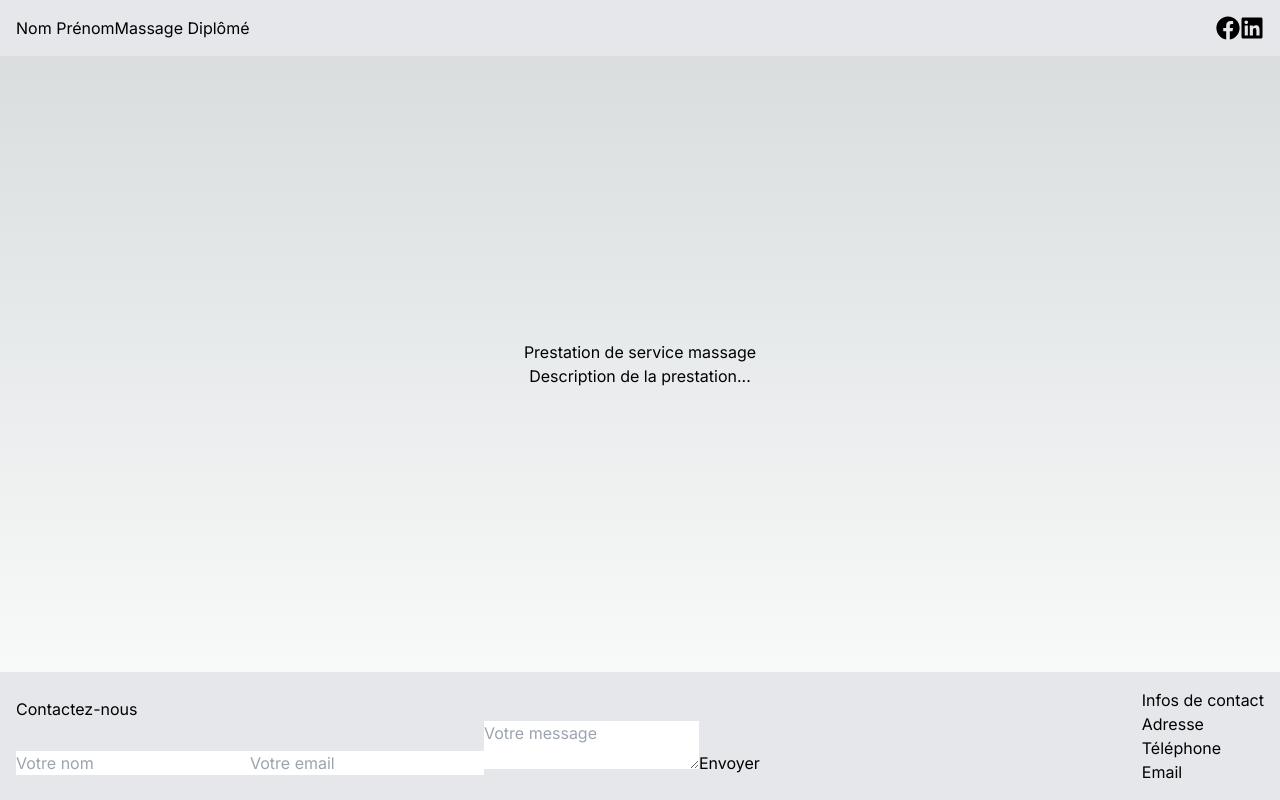
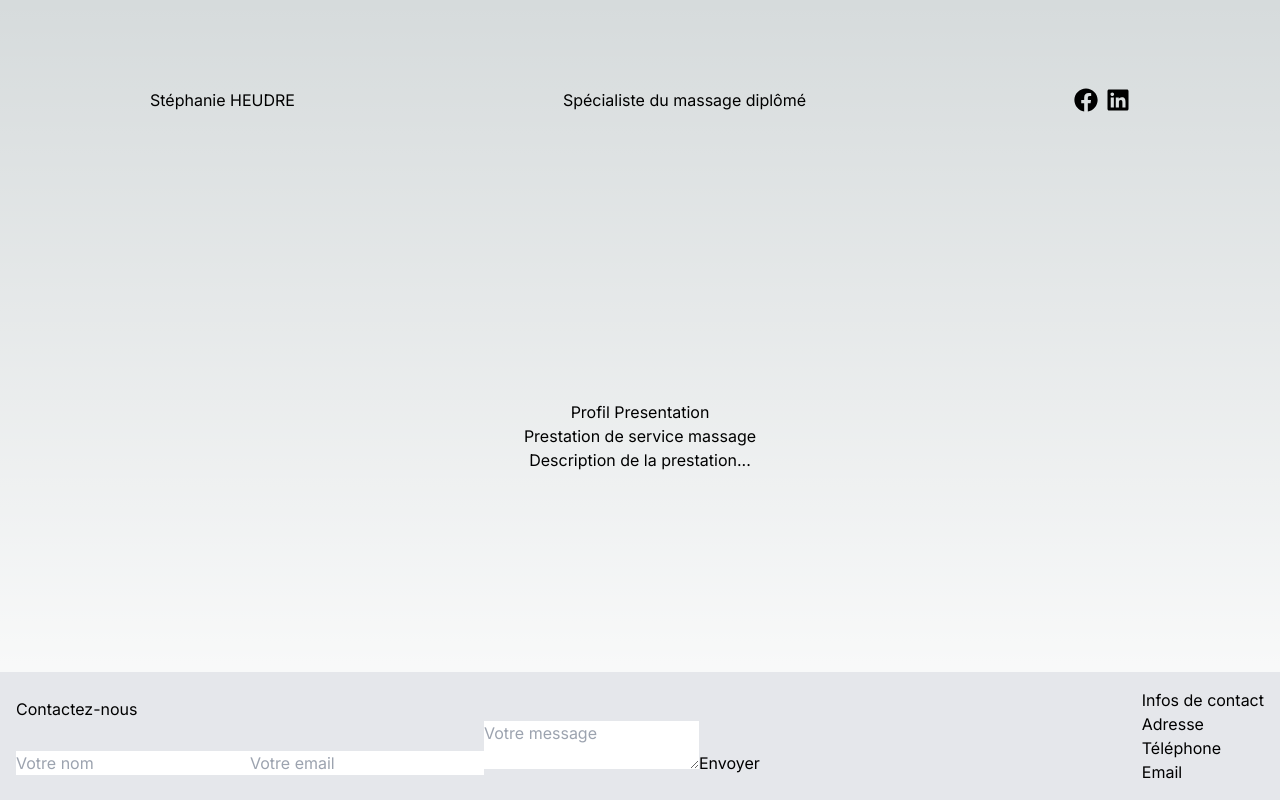
Before and after one commit to PriscilliaAmmeux/massage_stephanie, a Next.js app: page / in a window 1280 px wide. Built offline with nearby package versions, Linux system fonts and the light colour scheme.

Commit message:
create header

```diff
--- a/src/app/layout.tsx
+++ b/src/app/layout.tsx
@@ -5,8 +5,9 @@ import "./globals.css";
 const inter = Inter({ subsets: ["latin"] });
 
 export const metadata: Metadata = {
-  title: "Create Next App",
-  description: "Generated by create next app",
+  title: "Stéphanie Heudre - Massage bien-être à domicile et au travail",
+  description:
+    "Découvrez les services de massage bien-être proposés par Stéphanie Heudre, spécialiste en qualité de vie au travail (CQVT). Profitez de massages relaxants et thérapeutiques directement à votre domicile ou sur votre lieu de travail, pour une détente optimale et une amélioration de votre bien-être quotidien.",
 };
 
 export default function RootLayout({
--- a/src/app/page.tsx
+++ b/src/app/page.tsx
@@ -1,30 +1,19 @@
-import { FaFacebook, FaLinkedin } from "react-icons/fa";
+import { Metadata } from "next";
+import Header from "./ui/header/header";
+
+export const metadata: Metadata = {
+  title: "Stéphanie Heudre - Massage bien-être à domicile et au travail",
+  description:
+    "Découvrez les services de massage bien-être proposés par Stéphanie Heudre, spécialiste en qualité de vie au travail (CQVT). Profitez de massages relaxants et thérapeutiques directement à votre domicile ou sur votre lieu de travail, pour une détente optimale et une amélioration de votre bien-être quotidien.",
+};
 
 export default function Home() {
   return (
     <main className="flex min-h-screen flex-col items-center justify-between">
-      <header className="w-full flex justify-between items-center p-4 bg-gray-200">
-        <div className="flex items-center">
-          <h1>Nom Prénom</h1>
-          <h2>Massage Diplômé</h2>
-        </div>
-        <div className="flex items-center">
-          <a
-            href="https://www.facebook.com"
-            target="_blank"
-            rel="noopener noreferrer">
-            <FaFacebook size={24} />
-          </a>
-          <a
-            href="https://www.linkedin.com"
-            target="_blank"
-            rel="noopener noreferrer">
-            <FaLinkedin size={24} />
-          </a>
-        </div>
-      </header>
+      <Header />
 
       <section className="w-full flex flex-col items-center justify-center p-4">
+        <p>Profil Presentation</p>
         <h2>Prestation de service massage</h2>
         <p>Description de la prestation...</p>
       </section>
--- /dev/null
+++ b/src/app/ui/header/header.tsx
@@ -0,0 +1,34 @@
+import { FaFacebook, FaLinkedin } from "react-icons/fa";
+import headerImage from "../../../../public/header.jpg";
+
+export default function Header() {
+  return (
+    <header
+      className="w-full flex justify-around items-center p-4"
+      style={{
+        backgroundImage: `url(${headerImage})`,
+        backgroundSize: "cover",
+        backgroundPosition: "center",
+        width: "100%",
+        height: "200px",
+      }}>
+      <h1>Stéphanie HEUDRE</h1>
+      <h2>Spécialiste du massage diplômé</h2>
+
+      <div className="flex items-center gap-2">
+        <a
+          href="https://www.facebook.com/profile.php?id=100001999839594&locale=fr_FR"
+          target="_blank"
+          rel="noopener noreferrer">
+          <FaFacebook size={24} />
+        </a>
+        <a
+          href="https://www.linkedin.com/in/st%C3%A9phanieheudre/"
+          target="_blank"
+          rel="noopener noreferrer">
+          <FaLinkedin size={24} />
+        </a>
+      </div>
+    </header>
+  );
+}
```
Also changed, not shown: public/header.jpg (renamed from public/bg-header.jpg).
